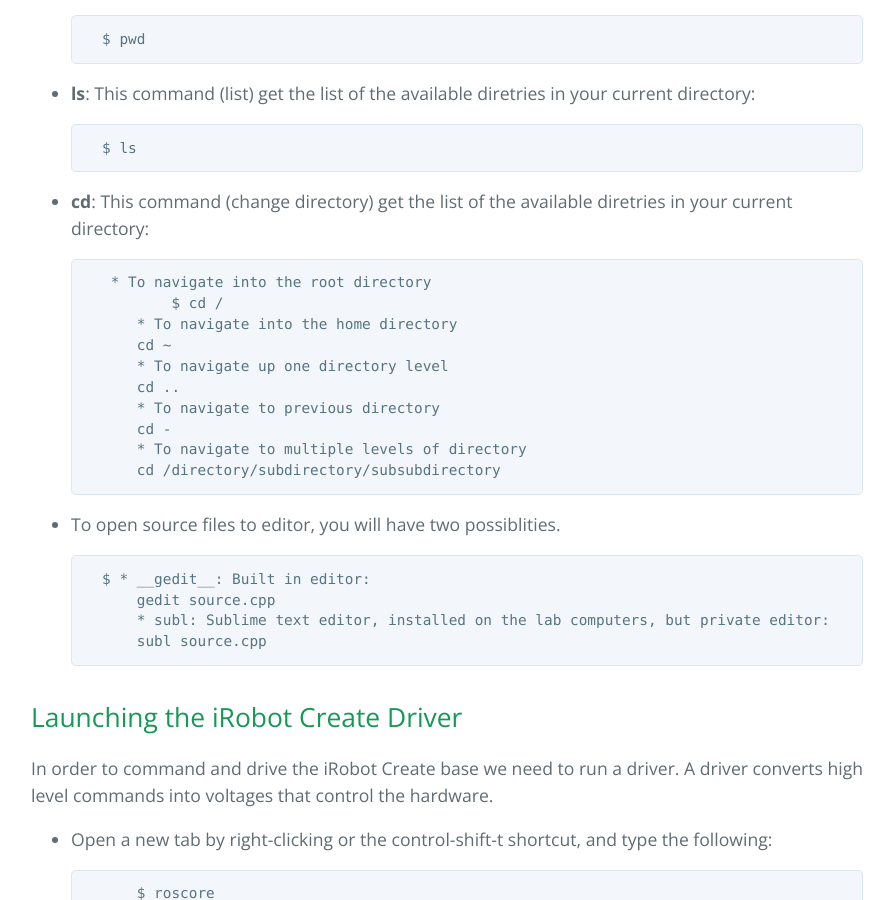
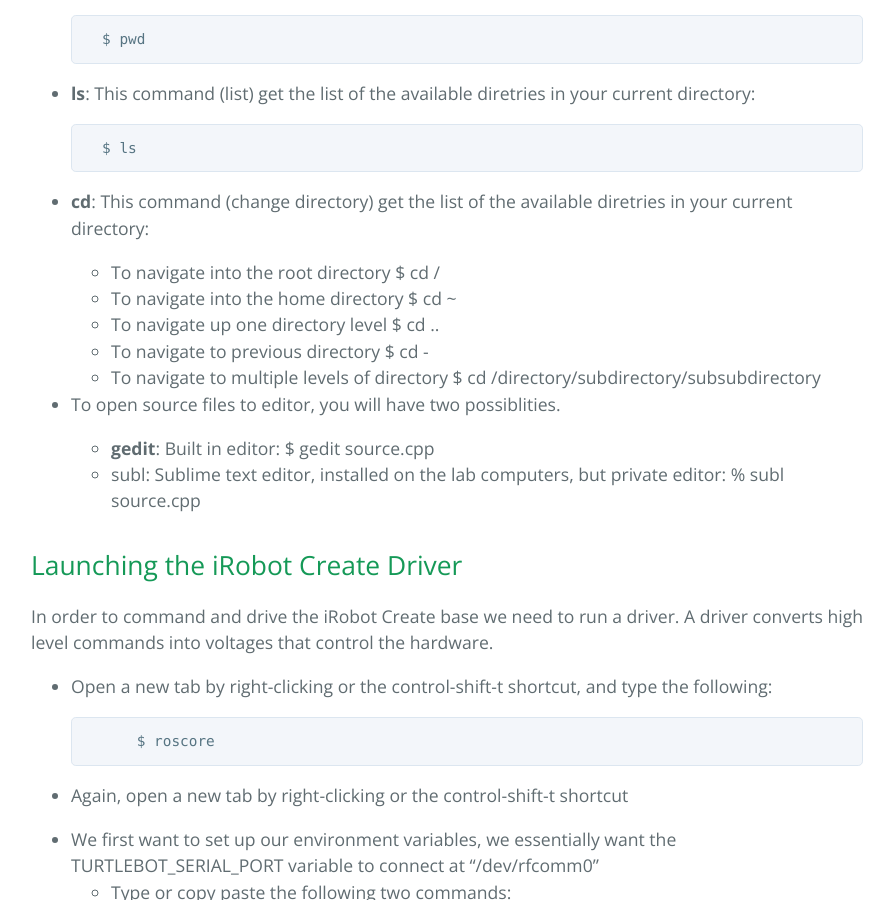
Before and after one commit to gcc-robotics/robot-motion-planning-labs, a Jekyll site: the page built from _posts/2014-07-01-lab1-getting-started.md, in a window 1280 px wide and 900 px high, scrolled down 2677 px. Shown: the whole window, without its empty margins (193-1087 px from the left). Built offline with Jekyll 4.4.1, drawn with Linux system fonts in a browser that asks for light colours; the repository's description, which GitHub fills in, is left out.

Commit message:
editting lab 1

```diff
--- a/_posts/2014-07-01-lab1-getting-started.md
+++ b/_posts/2014-07-01-lab1-getting-started.md
@@ -99,23 +99,23 @@ We will only go over few and essential commands.
 
 * __cd__: This command (change directory) get the list of the available diretries in your current directory:
 
-		 * To navigate into the root directory
-				$ cd /
-			* To navigate into the home directory
-			cd ~
-			* To navigate up one directory level
-			cd ..
-			* To navigate to previous directory
-			cd -
-			* To navigate to multiple levels of directory
-			cd /directory/subdirectory/subsubdirectory
+	* To navigate into the root directory
+		$ cd /
+	* To navigate into the home directory
+	 $ cd ~
+	* To navigate up one directory level
+	 $ cd ..
+	* To navigate to previous directory
+		$ cd -
+	* To navigate to multiple levels of directory
+		$ cd /directory/subdirectory/subsubdirectory
 
 * To open source files to editor, you will have two possiblities.
 
-		$ * __gedit__: Built in editor:
-			gedit source.cpp
-			* subl: Sublime text editor, installed on the lab computers, but private editor:
-			subl source.cpp
+	* __gedit__: Built in editor:
+		$ gedit source.cpp
+	* subl: Sublime text editor, installed on the lab computers, but private editor:
+		% subl source.cpp
 
 
 Launching the iRobot Create Driver
```
